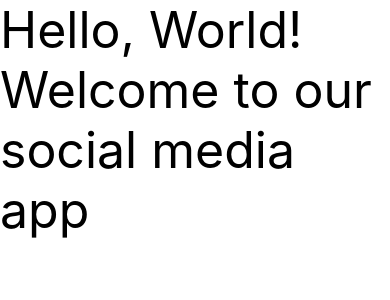
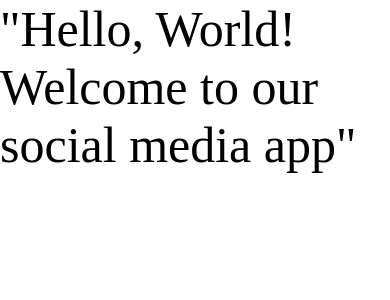
Before and after one commit to Akshita2020/SocialMediaApp-reactNative, a React Native app: screen / in a window 390 px wide. Shown: the top 300 px of the page. Built offline with nearby package versions, Linux system fonts and the light colour scheme.

Commit message:
Social Media app Setup and added google custom fonts

```diff
--- a/App.tsx
+++ b/App.tsx
@@ -1,11 +1,14 @@
+/* eslint-disable react-native/no-inline-styles */
 import React from 'react';
 import {View, Text} from 'react-native';
+import {getFontFamily} from './assets/fonts/helper';
 
 function App() {
   return (
     <View>
-      <Text style={{fontSize: 50, fontFamily: 'Inter'}}>
-        Hello, World! Welcome to our social media app
+      <Text
+        style={{fontSize: 50, fontFamily: getFontFamily('Inter_18pt', '100')}}>
+        "Hello, World! Welcome to our social media app"
       </Text>
     </View>
   );
--- /dev/null
+++ b/assets/fonts/helper.ts
@@ -0,0 +1,28 @@
+// to make sure that fonts look similar to diffrent operation systems
+
+export const getFontFamily = (baseFont: string = 'Inter', weight: any) => {
+  switch (weight) {
+    case '100':
+      return `${baseFont}-Thin`;
+    case '200':
+      return `${baseFont}-ExtraLight`;
+    case '300':
+      return `${baseFont}-Light`;
+    case 'normal':
+    case '400':
+      return `${baseFont}-Regular`;
+    case '500':
+      return `${baseFont}-Medium`;
+    case '600':
+      return `${baseFont}-SemiBold`;
+    case 'bold':
+    case '700':
+      return `${baseFont}-Bold`;
+    case '800':
+      return `${baseFont}-ExtraBold`;
+    case '900':
+      return `${baseFont}-Black`;
+    default:
+      return `${baseFont}-Regular`;
+  }
+};
```
